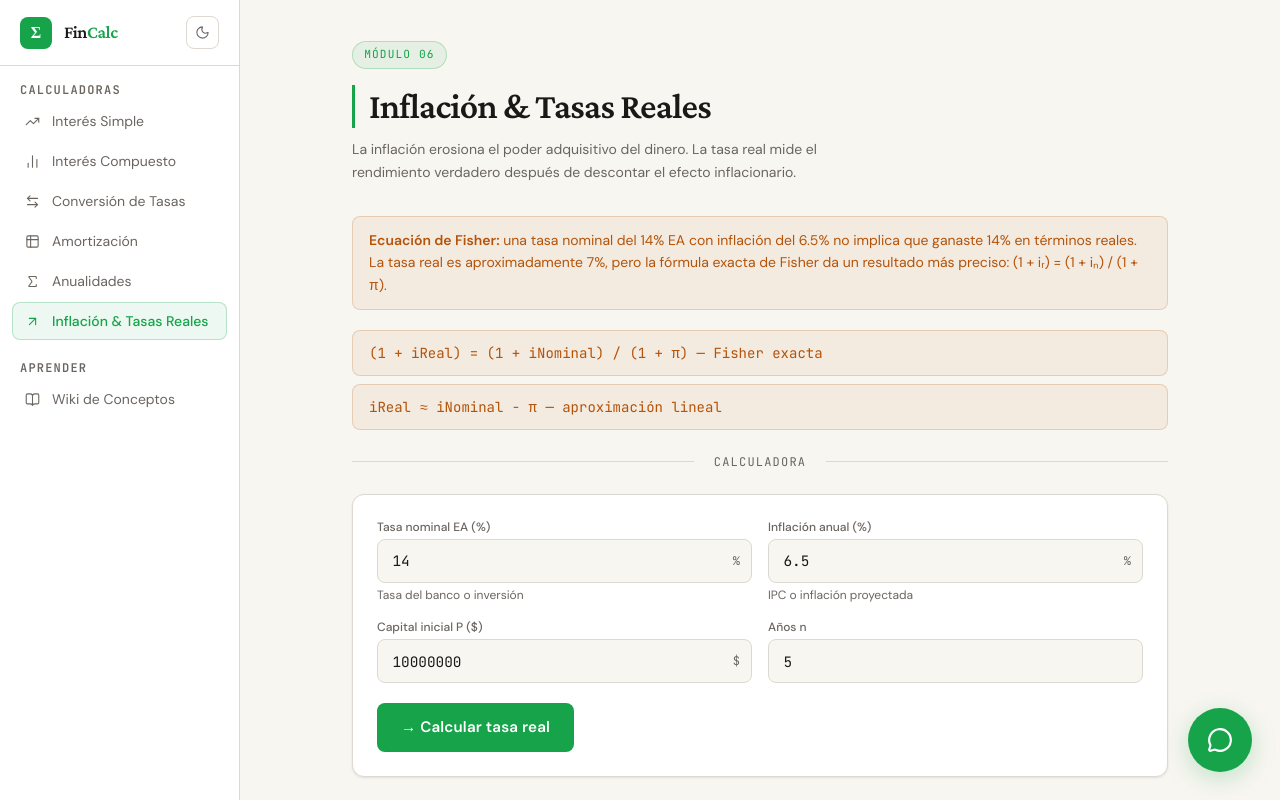
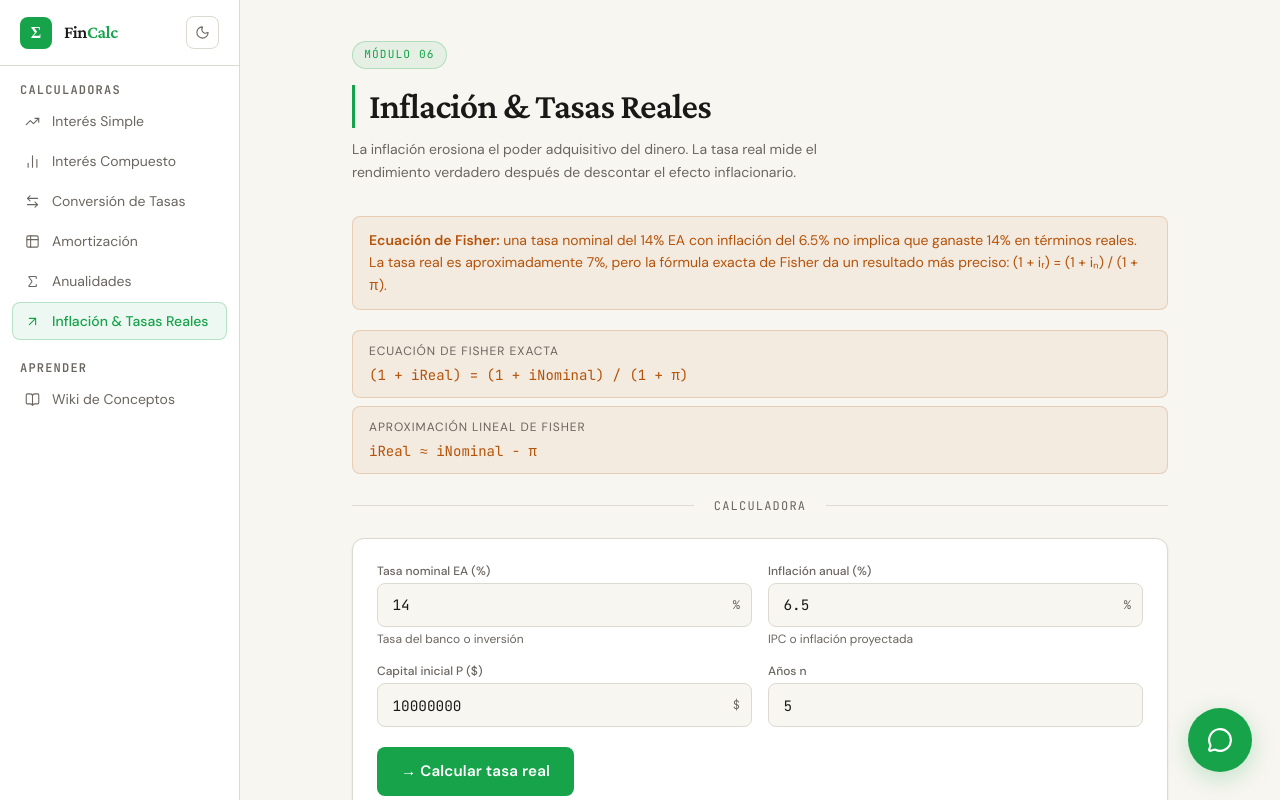
Before and after one commit to kealmahe2003/Proyecto-Ing-economica, a React (Vite) app: page /inflacion in a window 1280 px wide. Shown: the top 800 px of the page. Built offline with nearby package versions, Linux system fonts and the light colour scheme.

Commit message:
correcion titulos

```diff
--- a/src/components/ui/index.tsx
+++ b/src/components/ui/index.tsx
@@ -182,7 +182,7 @@ export function ResultCard({ label, value, accent, sub }: ResultCardProps) {
 }
 
 // ── FORMULA BOX ───────────────────────────────────────────────
-export function FormulaBox({ formula }: { formula: string }) {
+export function FormulaBox({ formula, title}: { formula: string; title?: string}) {
   return (
     <div
       className="rounded-lg px-4 py-3 text-sm mono overflow-x-auto"
@@ -192,6 +192,14 @@ export function FormulaBox({ formula }: { formula: string }) {
         color: 'var(--gold)',
       }}
     >
+      {title && (
+        <p
+          className="text-xs uppercase tracking-widest mb-1.5"
+          style={{ color: 'var(--muted)', fontFamily: 'DM Sans', letterSpacing: '0.08em' }}
+        >
+          {title}
+        </p>
+      )}
       <span className="whitespace-nowrap">{formula}</span>
     </div>
   )
--- a/src/pages/Calculators/Inflation/index.tsx
+++ b/src/pages/Calculators/Inflation/index.tsx
@@ -64,8 +64,8 @@ export default function InflationPage() {
       </Callout>
 
       <div className="space-y-2 mb-6">
-        <FormulaBox formula="(1 + iReal) = (1 + iNominal) / (1 + π)     — Fisher exacta" />
-        <FormulaBox formula="iReal ≈ iNominal − π     — aproximación lineal" />
+        <FormulaBox title="Ecuación de Fisher exacta" formula="(1 + iReal) = (1 + iNominal) / (1 + π)" />
+        <FormulaBox title="Aproximación lineal de Fisher" formula="iReal ≈ iNominal - π" />
       </div>
 
       <Divider label="Calculadora" />
```
